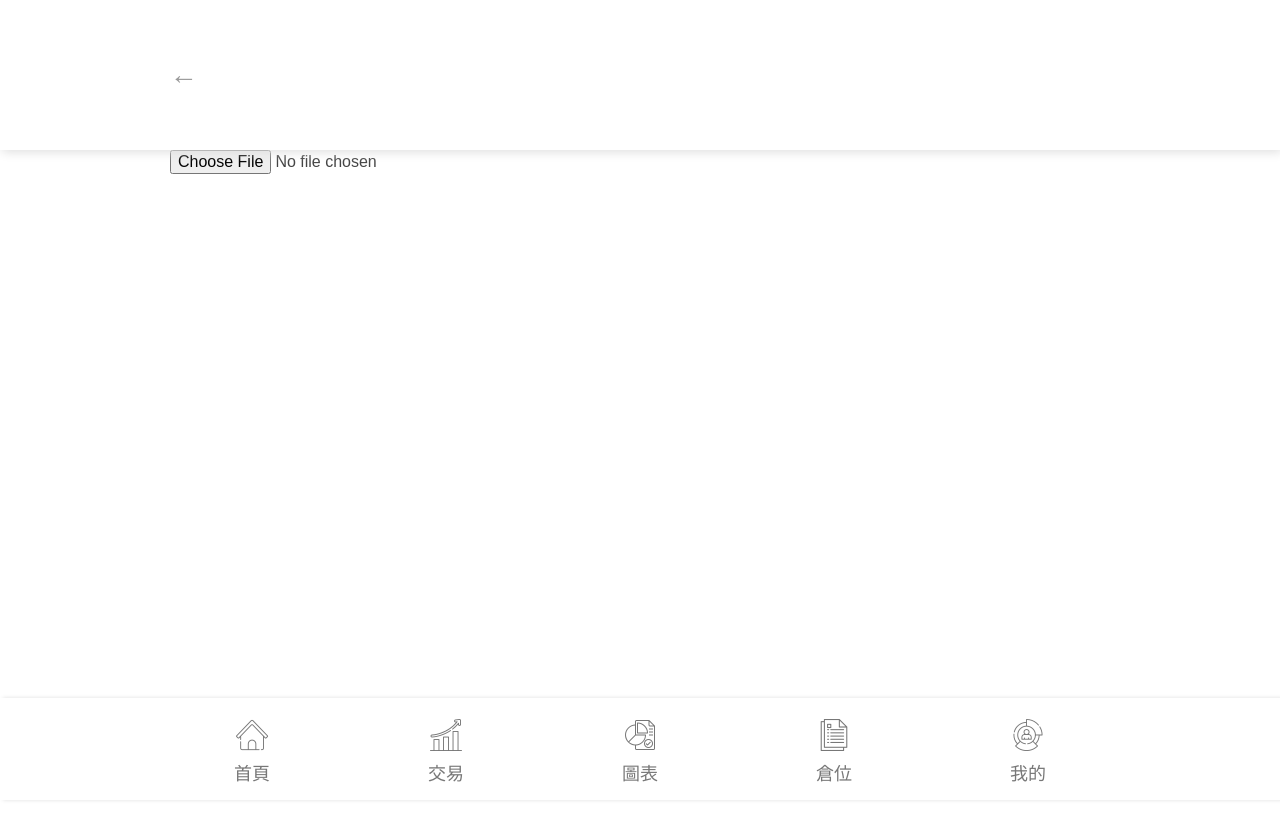
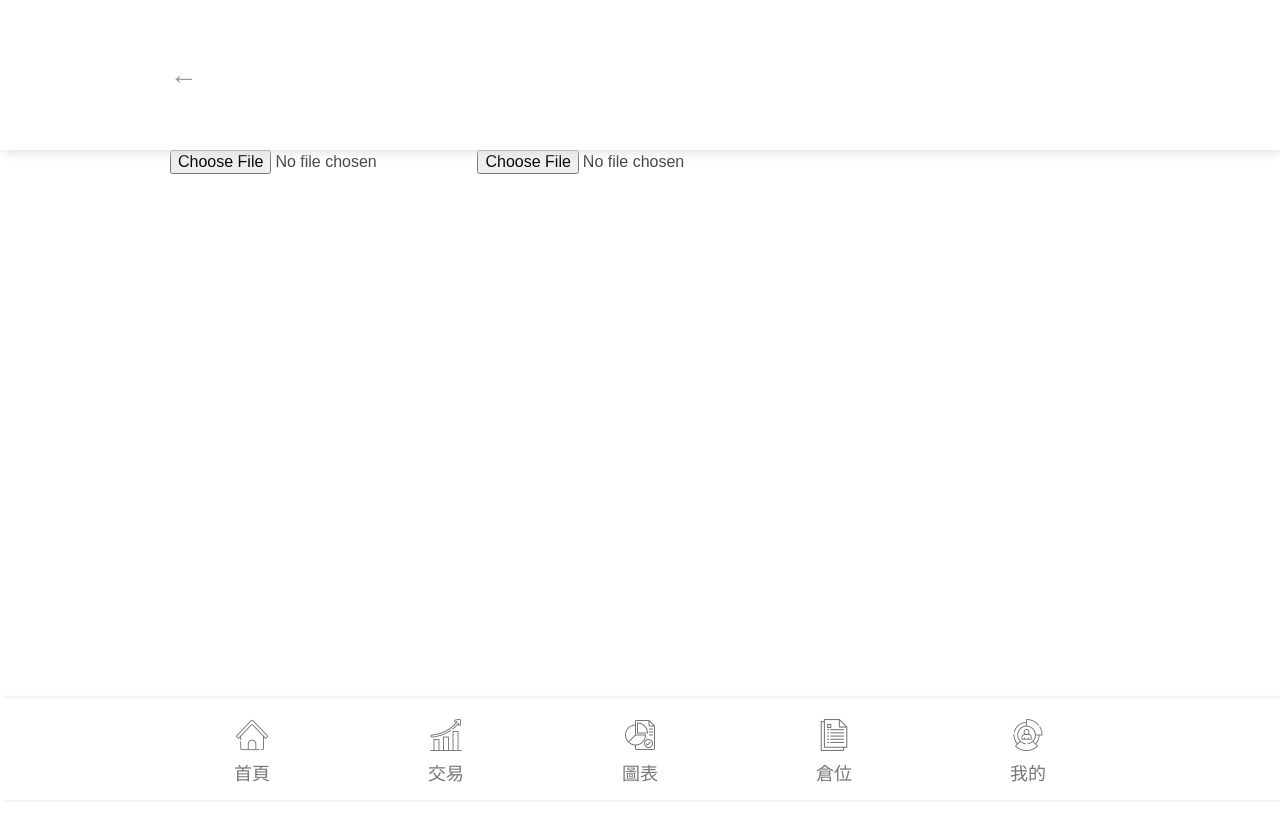
Before and after one commit to YowRu/MitradeTest2, a plain HTML site: page camera.html in a window 1280 px wide. Drawn offline with Linux system fonts and the light colour scheme.

Commit message:
Add input.

```diff
--- a/camera.html
+++ b/camera.html
@@ -30,7 +30,8 @@
         </div>
     </div>
     <div id="main">
-        <input type="file" accept="image/*" capture="camcorder"> </div>
+        <input type="file" accept="image/*" capture="camcorder">
+        <input type="file" accept="image/*"> </div>
     <footer></footer>
 </body>
 
```
